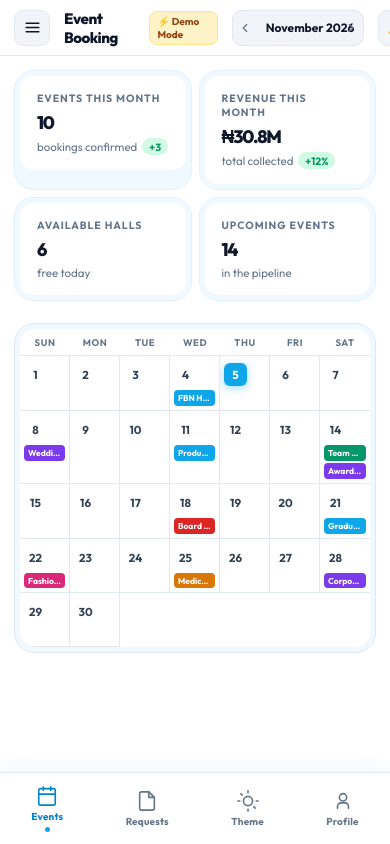
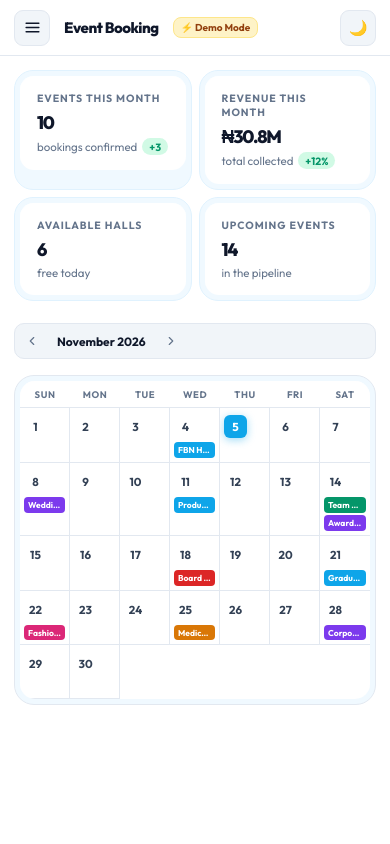
Before and after one commit to Kamsi-J/BRIDGEWATERS-GROUPS, a plain HTML site: page events.html in a window 390 px wide. Drawn offline with nearby package versions, Linux system fonts and the light colour scheme.

Commit message:
Remove bottom nav bar; move month control below stats grid
- Delete mob-nav HTML, CSS, and all JS references
- Remove bottom padding added for mob-nav
- Move month-nav (November 2026 control) from topbar into content
  area, sitting between the stats grid and the calendar

Co-Authored-By: Claude Sonnet 4.6 <noreply@anthropic.com>

```diff
--- a/events.html
+++ b/events.html
@@ -195,15 +195,6 @@ body{font-family:'Outfit',sans-serif;font-size:14px;color:var(--text);background
   @keyframes fadeUp{to{opacity:1;transform:translateY(0)}}
 }
 @media(max-width:1120px){.cal-layout{grid-template-columns:1fr}.side-panel{display:none}}
-/* MOBILE NAV BAR */
-.mob-nav{display:none;position:fixed;bottom:0;left:0;right:0;z-index:50;background:var(--surface);border-top:1px solid var(--border);padding:6px 0 max(6px,env(safe-area-inset-bottom));box-shadow:0 -4px 20px rgba(14,165,233,.08)}
-.mob-nav-inner{display:flex;align-items:center;justify-content:space-around}
-.mob-nav-item{display:flex;flex-direction:column;align-items:center;gap:3px;padding:6px 18px;border-radius:12px;cursor:pointer;color:var(--muted);transition:all .2s var(--ease);border:none;background:transparent;font-family:'Outfit',sans-serif}
-.mob-nav-item.active{color:var(--sky-600)}
-.mob-nav-item svg{width:22px;height:22px;stroke:currentColor;fill:none;stroke-width:1.75;stroke-linecap:round;stroke-linejoin:round}
-.mob-nav-lbl{font-size:10px;font-weight:700;letter-spacing:.02em}
-.mob-nav-dot{width:5px;height:5px;border-radius:50%;background:var(--sky-500);display:none;margin-top:1px}
-.mob-nav-item.active .mob-nav-dot{display:block}
 /* Hamburger — always visible */
 .mob-menu-btn{display:flex;width:36px;height:36px;border-radius:9px;background:var(--surface-2);border:1px solid var(--border);cursor:pointer;align-items:center;justify-content:center;flex-shrink:0;transition:all .2s}
 .mob-menu-btn:hover{background:var(--sky-50);border-color:var(--sky-200)}
@@ -213,7 +204,6 @@ body{font-family:'Outfit',sans-serif;font-size:14px;color:var(--text);background
 .sb-overlay.show{opacity:1;pointer-events:all}
 
 @media(min-width:769px){
-  .mob-nav{display:none}
   .content{padding:22px 32px}
   .topbar{padding:0 32px}
   .stats-grid{grid-template-columns:repeat(4,1fr);gap:14px}
@@ -224,14 +214,12 @@ body{font-family:'Outfit',sans-serif;font-size:14px;color:var(--text);background
   .stat-val{font-size:23px}
 }
 @media(max-width:768px){
-  #main{padding-bottom:72px}
   .content{padding:14px 14px 20px}
   .topbar{padding:0 14px;height:56px}
   .stats-grid{grid-template-columns:1fr 1fr;gap:9px}
   .stat-val{font-size:21px}
   .role-sel-wrap{display:none}
   .month-label{min-width:0;font-size:12px;padding:0 8px}
-  .mob-nav{display:block}
   .cal-layout{grid-template-columns:1fr}
   .side-panel{display:none}
   .cal-day{min-height:68px;padding:7px 4px 4px}
@@ -326,11 +314,6 @@ body{font-family:'Outfit',sans-serif;font-size:14px;color:var(--text);background
       </button>
       <span class="page-title" id="pageTitle">Event Booking</span>
       <div class="demo-badge" id="demoBadge">⚡ Demo Mode</div>
-      <div class="month-nav" id="monthNav">
-        <button onclick="changeMonth(-1)" title="Previous"><svg viewBox="0 0 24 24"><polyline points="15 18 9 12 15 6"/></svg></button>
-        <span class="month-label" id="monthLabel">November 2026</span>
-        <button onclick="changeMonth(1)" title="Next"><svg viewBox="0 0 24 24"><polyline points="9 18 15 12 9 6"/></svg></button>
-      </div>
     </div>
     <div class="tb-right">
       <div class="role-sel-wrap" id="roleSelWrap">
@@ -348,6 +331,11 @@ body{font-family:'Outfit',sans-serif;font-size:14px;color:var(--text);background
 
   <div class="content" id="pageEvents">
     <div class="stats-grid" id="statsGrid"></div>
+    <div class="month-nav" id="monthNav" style="margin-bottom:16px">
+      <button onclick="changeMonth(-1)" title="Previous"><svg viewBox="0 0 24 24"><polyline points="15 18 9 12 15 6"/></svg></button>
+      <span class="month-label" id="monthLabel">November 2026</span>
+      <button onclick="changeMonth(1)" title="Next"><svg viewBox="0 0 24 24"><polyline points="9 18 15 12 9 6"/></svg></button>
+    </div>
     <div class="cal-layout">
       <div class="cal-card">
         <div class="cal-inner">
@@ -429,32 +417,7 @@ body{font-family:'Outfit',sans-serif;font-size:14px;color:var(--text);background
   </div>
 </div>
 
-<!-- MOBILE BOTTOM NAV -->
 <div class="sb-overlay" id="sbOverlay" onclick="toggleMobSidebar()"></div>
-<nav class="mob-nav">
-  <div class="mob-nav-inner">
-    <button class="mob-nav-item active" id="mobNavEvents" onclick="switchPage('events');closeMobSidebar()">
-      <svg viewBox="0 0 24 24"><rect x="3" y="4" width="18" height="18" rx="2"/><line x1="16" y1="2" x2="16" y2="6"/><line x1="8" y1="2" x2="8" y2="6"/><line x1="3" y1="10" x2="21" y2="10"/></svg>
-      <span class="mob-nav-lbl">Events</span>
-      <div class="mob-nav-dot"></div>
-    </button>
-    <button class="mob-nav-item" id="mobNavReq" onclick="switchPage('requisitions');closeMobSidebar()">
-      <svg viewBox="0 0 24 24"><path d="M14 2H6a2 2 0 0 0-2 2v16a2 2 0 0 0 2 2h12a2 2 0 0 0 2-2V8z"/><polyline points="14 2 14 8 20 8"/></svg>
-      <span class="mob-nav-lbl">Requests</span>
-      <div class="mob-nav-dot"></div>
-    </button>
-    <button class="mob-nav-item" id="mobNavTheme" onclick="toggleTheme()">
-      <svg viewBox="0 0 24 24"><circle cx="12" cy="12" r="5"/><line x1="12" y1="1" x2="12" y2="3"/><line x1="12" y1="21" x2="12" y2="23"/><line x1="4.22" y1="4.22" x2="5.64" y2="5.64"/><line x1="18.36" y1="18.36" x2="19.78" y2="19.78"/><line x1="1" y1="12" x2="3" y2="12"/><line x1="21" y1="12" x2="23" y2="12"/></svg>
-      <span class="mob-nav-lbl">Theme</span>
-      <div class="mob-nav-dot" style="display:none"></div>
-    </button>
-    <button class="mob-nav-item" id="mobNavProfile" onclick="toggleMobSidebar()">
-      <svg viewBox="0 0 24 24"><circle cx="12" cy="8" r="4"/><path d="M6 20v-2a4 4 0 0 1 4-4h4a4 4 0 0 1 4 4v2"/></svg>
-      <span class="mob-nav-lbl" id="mobNavName">Profile</span>
-      <div class="mob-nav-dot" style="display:none"></div>
-    </button>
-  </div>
-</nav>
 
 <div class="toast" id="toast"><span id="toastIcon">&#10003;</span><span id="toastMsg">Done!</span></div>
 
@@ -522,7 +485,6 @@ async function initSupabase(){
         S.role=profile.role;
         document.getElementById('roleSelect').value=profile.role;
         document.getElementById('uName').textContent=profile.full_name||ROLES[profile.role].label;
-        document.getElementById('mobNavName').textContent=(profile.full_name||ROLES[profile.role].label).split(' ')[0];
         document.getElementById('uRolePill').textContent=ROLES[profile.role].label;
         document.getElementById('uAvatar').textContent=ROLES[profile.role].initials;
         document.getElementById('roleSelWrap').style.display='none';
@@ -604,8 +566,6 @@ function switchPage(p){
   document.getElementById('monthNav').style.display=p==='events'?'':'none';
   document.getElementById('calGrid').dataset.canbooking=ROLES[S.role].canBook&&p==='events'?'1':'';
   document.getElementById('pageTitle').textContent=p==='events'?'Event Booking':'Requisitions';
-  document.getElementById('mobNavEvents').classList.toggle('active',p==='events');
-  document.getElementById('mobNavReq').classList.toggle('active',p==='requisitions');
 }
 
 function changeRole(r){
```
